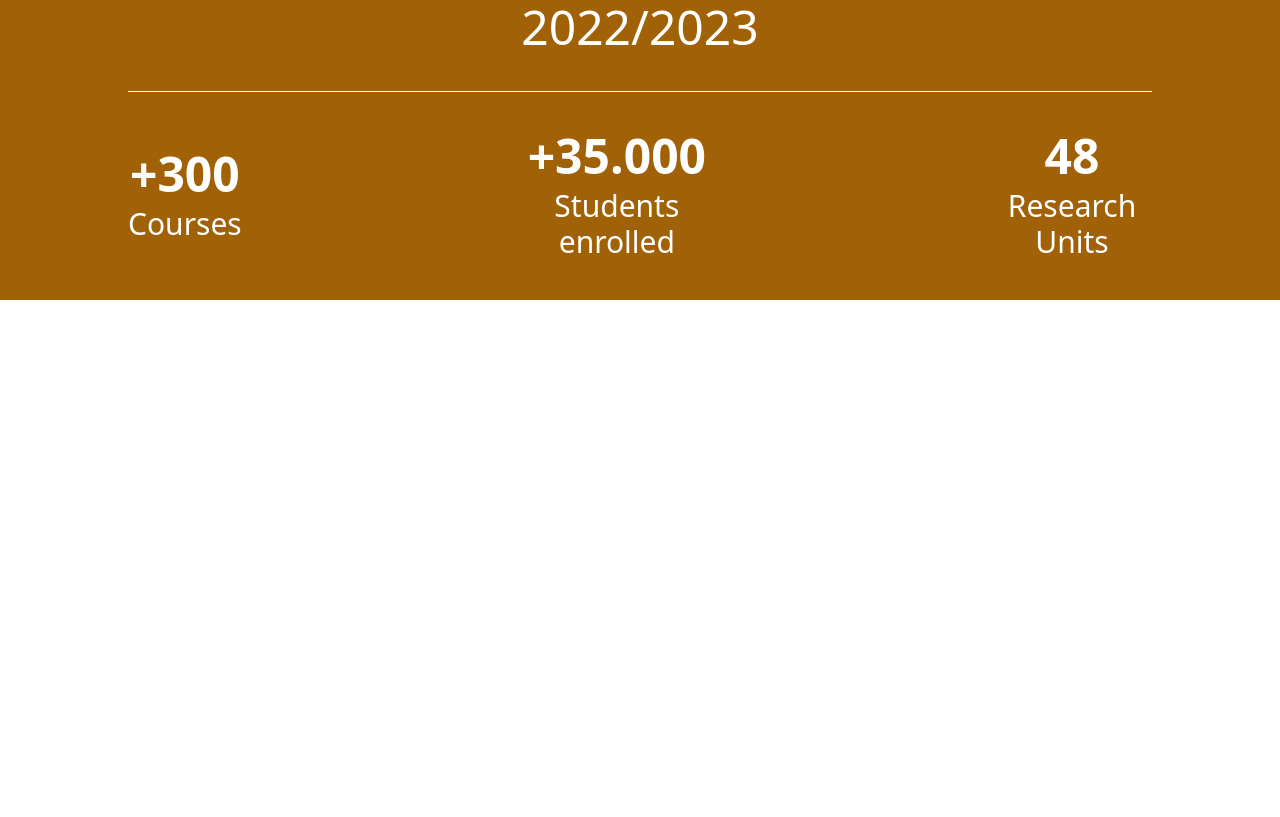
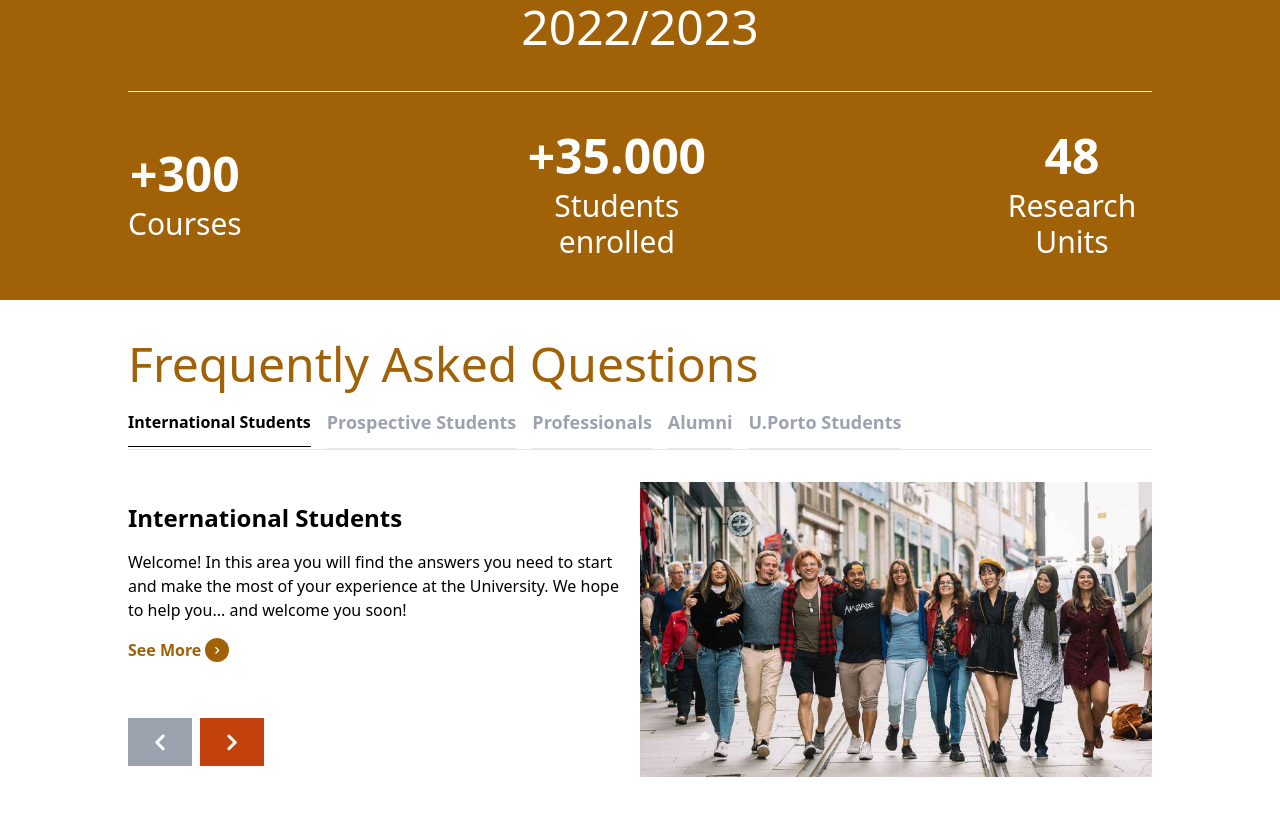
Before and after one commit to VictorMugisha/tailwind-cloning-gate, a website built with Vite: page index.html in a window 1280 px wide. Shown: the part 3820-4637 px from the top of the page. Before the commit the page ends 4120 px from the top, so only its background shows below. Built offline with nearby package versions, Linux system fonts and the light colour scheme; files whose address does not match are found by name.

Commit message:
Added Frequently asked questions section

```diff
--- a/index.html
+++ b/index.html
@@ -257,6 +257,54 @@
         </div>
       </section>
 
+
+      <!-- FREQUENTLY ASKED QUESTIONS -->
+      <section class="py-10 px-6 flex flex-col items-start gap-4 lg:px-32">
+        <div class="w-full">
+          <h1 class="text-4xl lg:text-5xl text-yellow-700 pb-5">Frequently Asked Questions</h1>
+          <select class="w-full p-3 border-2 border-black font-semibold lg:hidden">
+            <option selected>International Students</option>
+            <option>Prospective Students</option>
+            <option>Professionals</option>
+            <option>Alumni</option>
+            <option>U.Porto Students</option>
+          </select>
+          <div class="hidden lg:block">
+            <div class="flex items-center gap-4 mb-4 border-b border-gray-200">
+              <p class="font-semibold text-lgcursor-pointer text-black pb-3 border-b border-black">International Students</p>
+              <p class="font-semibold text-lg text-gray-400 cursor-pointer hover:text-black pb-3 border-b hover:border-black">Prospective Students</p>
+              <p class="font-semibold text-lg text-gray-400 cursor-pointer hover:text-black pb-3 border-b hover:border-black">Professionals</p>
+              <p class="font-semibold text-lg text-gray-400 cursor-pointer hover:text-black pb-3 border-b hover:border-black">Alumni</p>
+              <p class="font-semibold text-lg text-gray-400 cursor-pointer hover:text-black pb-3 border-b hover:border-black">U.Porto Students</p>
+            </div>
+          </div>
+        </div>
+        <div class="flex flex-col sm:flex-row sm:gap-3 sm:items-cente lg:items-startr">
+          <img src="./images/faq-img.jpeg" class="sm:order-2 sm:w-1/2 object-cover object-center">
+          <div class="w-full flex flex-col items-start gap-4 mt-5 sm:order-1 sm:justify-between md:justify-normal">
+            <h2 class="font-semibold text-2xl">International Students</h2>
+            <p class="font-extralight">Welcome! In this area you will find the answers you need to start and make the most of your experience at the University. We hope to help you... and welcome you soon!</p>
+            <div class="flex items-center justify-center gap-1">
+              <p class="text-yellow-700 font-semibold">See More</p>
+              <div class="bg-yellow-700 w-6 h-6 flex items-center justify-center rounded-full text-white">
+                <i class="uil uil-angle-right"></i>
+              </div>
+            </div>
+
+            <div class="hidden lg:block">
+              <div class="flex items-center mt-10 gap-2">
+                <div class="bg-gray-400 text-white font-bold p-3 cursor-pointer w-16 h-12 flex items-center justify-center">
+                  <i class="uil uil-angle-left text-4xl"></i>
+                </div>
+                <div class="bg-orange-700 text-white font-bold p-3 cursor-pointer w-16 h-12 flex items-center justify-center">
+                  <i class="uil uil-angle-right text-4xl"></i>
+                </div>
+              </div>
+            </div>
+          </div>
+        </div>
+      </section>
+
     </section>
   </body>
 </html>
```
Also changed, not shown: images/faq-img.jpeg (added).
